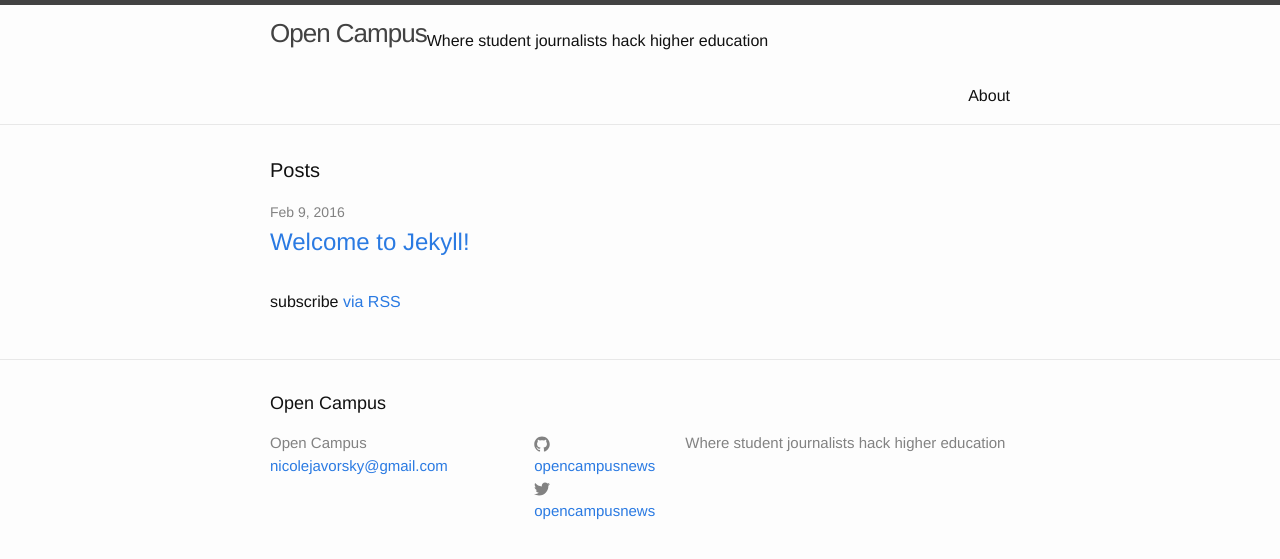
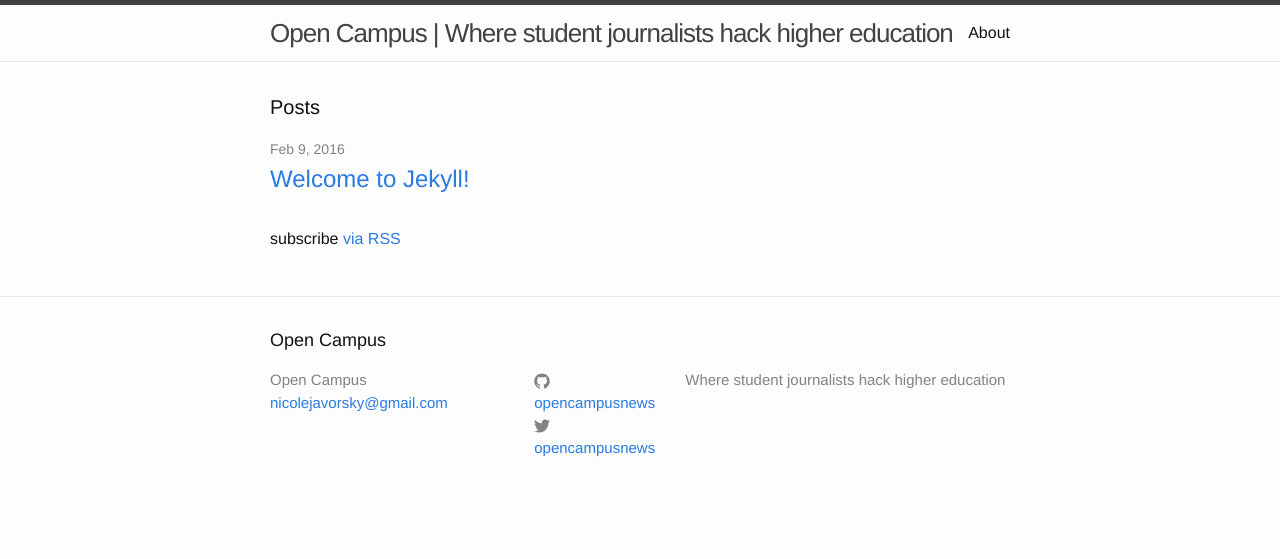
Before and after one commit to opencampusnews/opencampusnews.github.io, a Jekyll site: the page built from index.html, in a window 1280 px wide. Shown: the top 559 px of the page. Built offline with Jekyll 4.4.1, drawn with Linux system fonts in a browser that asks for light colours.

Commit message:
Updated header.html

```diff
--- a/_includes/header.html
+++ b/_includes/header.html
@@ -2,9 +2,7 @@
 
   <div class="wrapper">
 
-    <a class="site-title" href="{{ site.baseurl }}/">{{ site.title }}</a>
-    <br>
-    <p>Where student journalists hack higher education</p>
+    <a class="site-title" href="{{ site.baseurl }}/">{{ site.title }} | Where student journalists hack higher education</a>
     <nav class="site-nav">
       <a href="#" class="menu-icon">
         <svg viewBox="0 0 18 15">
```
